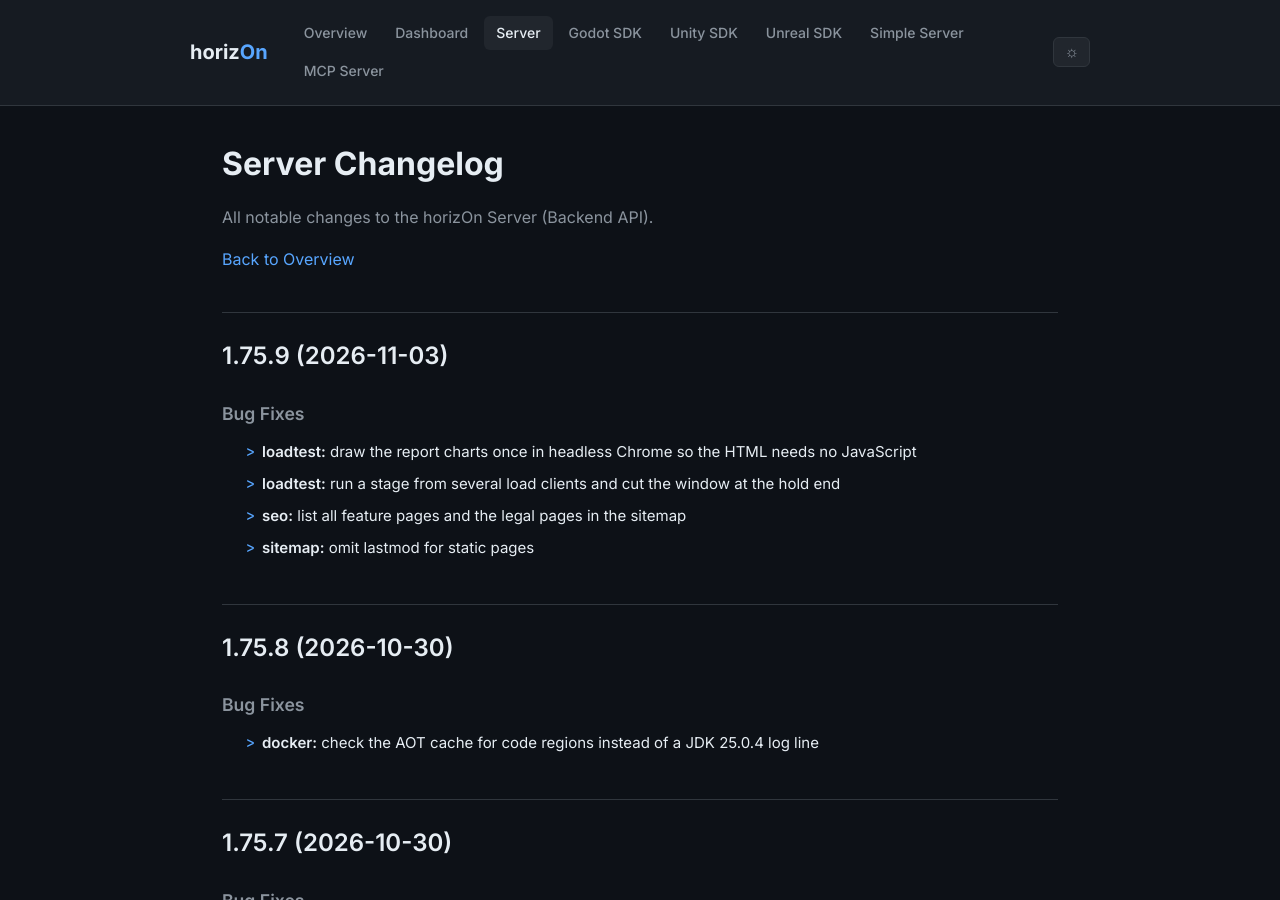
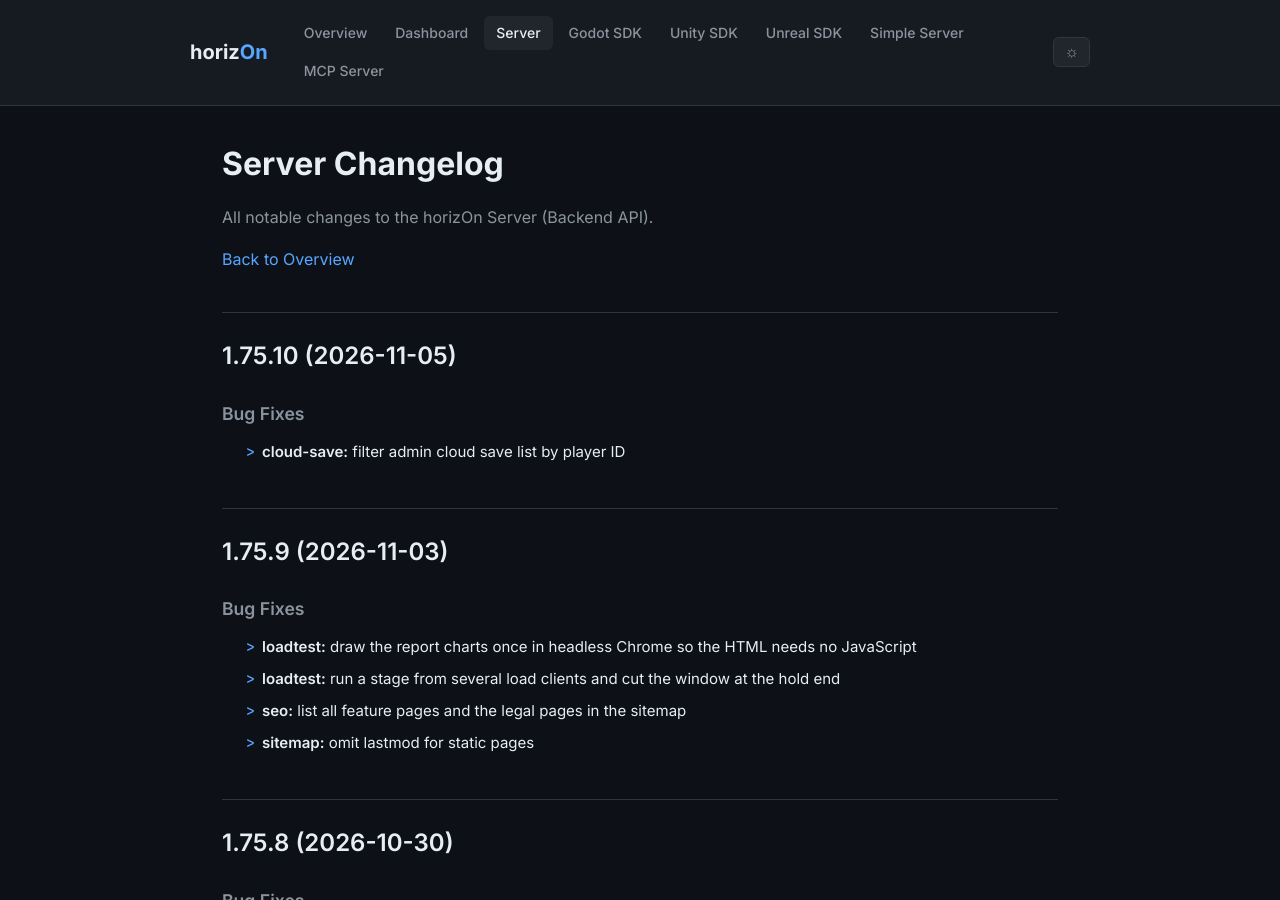
Before and after one commit to ProjectMakersDE/horizOn-Changelog, a Jekyll site: the page built from server-changelog.md, in a window 1280 px wide and 900 px high. Built offline with Jekyll 4.4.1, drawn with Linux system fonts in a browser that asks for light colours.

Commit message:
chore: reconcile changelogs

```diff
--- a/server-changelog.md
+++ b/server-changelog.md
@@ -8,6 +8,13 @@ title: Server Changelog
 All notable changes to the horizOn Server (Backend API).
 
 [Back to Overview](.)
+
+## 1.75.10 (2026-11-05)
+
+
+### Bug Fixes
+
+* **cloud-save:** filter admin cloud save list by player ID
 
 ## 1.75.9 (2026-11-03)
 
```
Also changed, not shown: index.md (+1 -1 lines).
